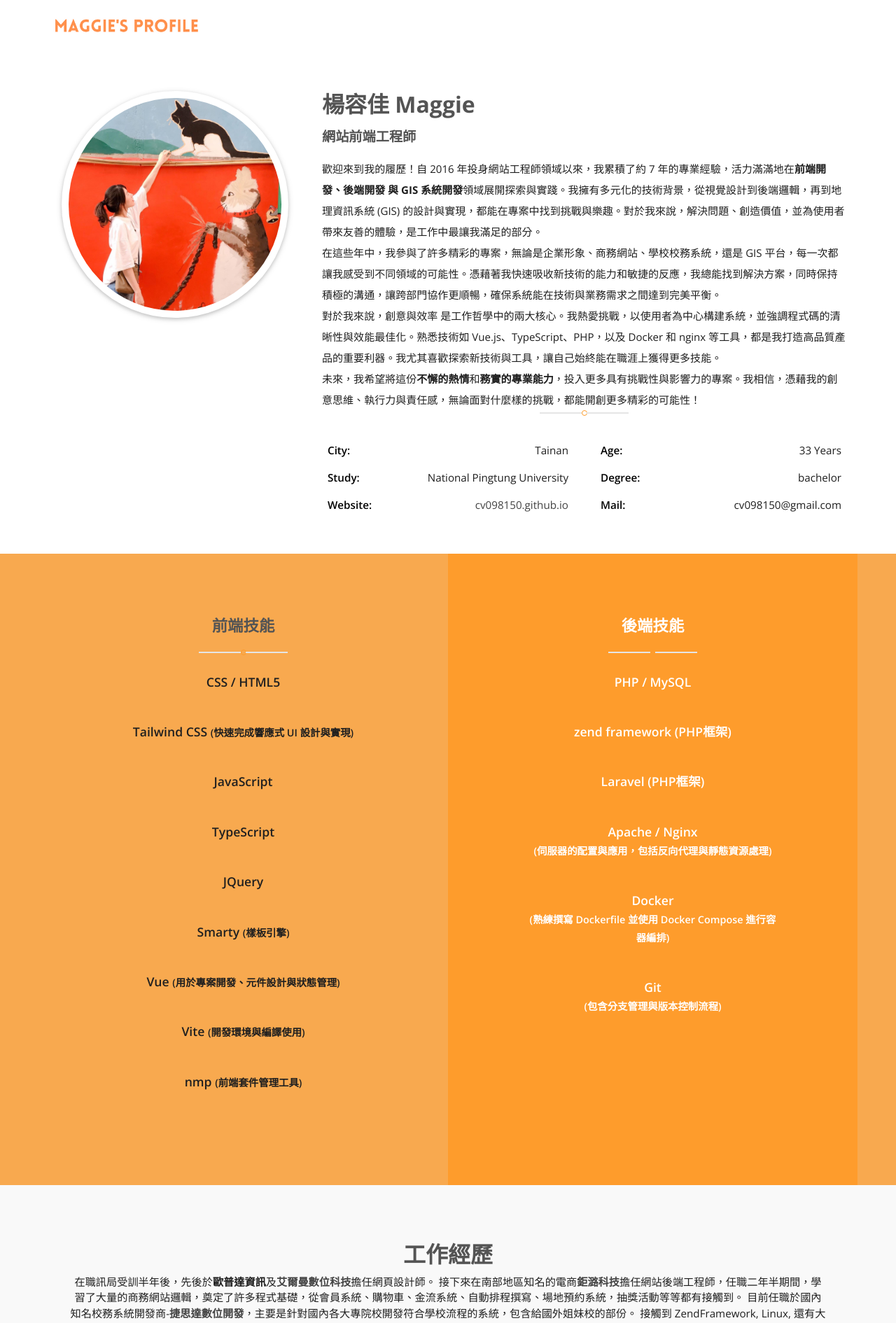
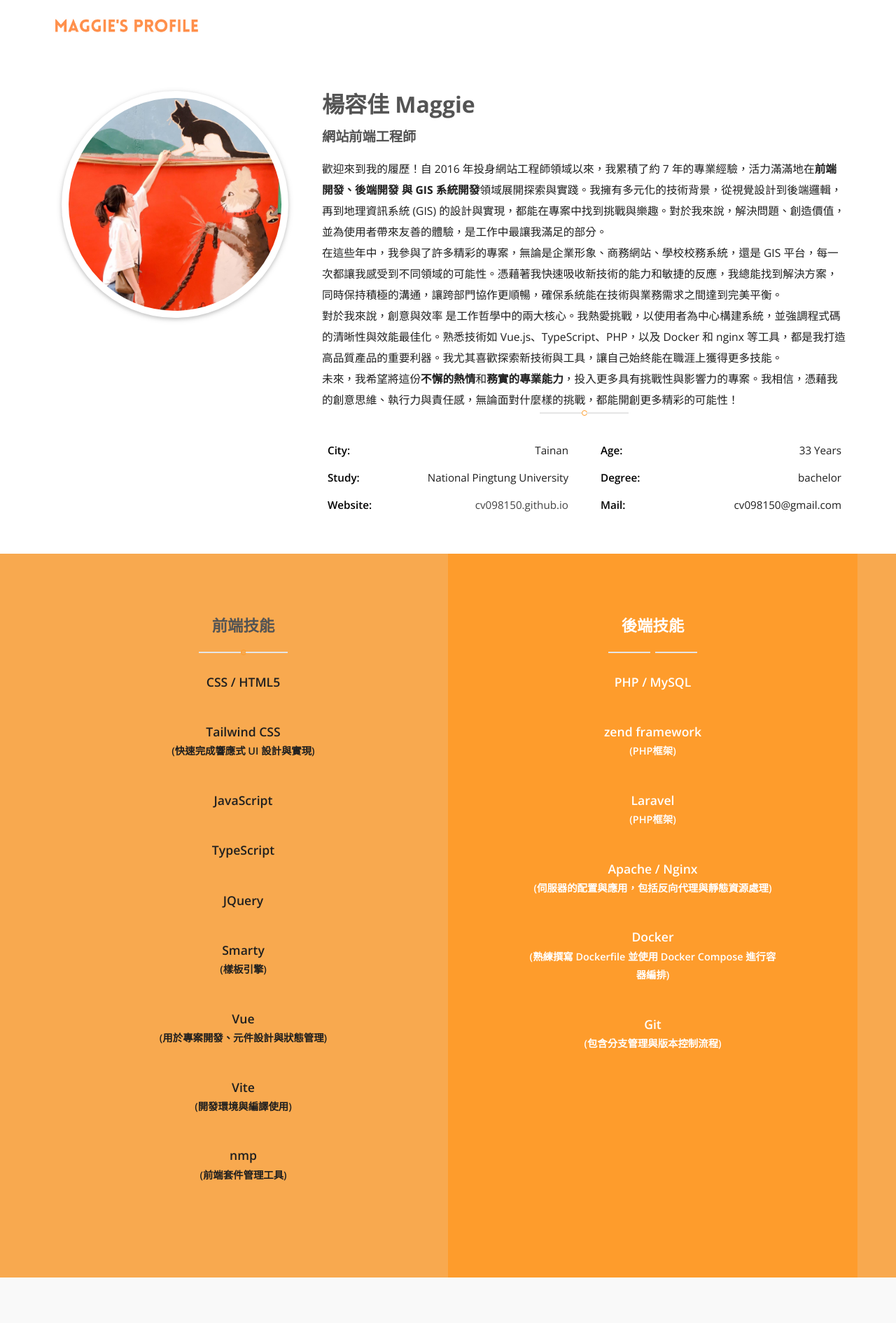
Before and after one commit to cv098150/cv098150.github.io, a Jekyll site: the page built from index.html, in a window 1280 px wide. Shown: the top 1890 px of the page at 70% size. Built offline with Jekyll 4.4.1, drawn with Linux system fonts in a browser that asks for light colours.

Commit message:
style - 調整簡介樣是

```diff
--- a/assets/css/style.css
+++ b/assets/css/style.css
@@ -417,9 +417,9 @@
     margin-top: 15px;
     margin-bottom: 20px; }
   .about-us .about-row .detail-col p {
-    font-size: .94rem;
+    font-size: 0.98rem;;
     line-height: 30px;
-    color: #1f1f1; }
+    color: #1f1f1f; }
   .about-us .about-row .detail-col .info-list {
     margin-top: 30px; }
     .about-us .about-row .detail-col .info-list ul li {
--- a/index.html
+++ b/index.html
@@ -69,7 +69,7 @@
                         <label>CSS / HTML5</label>
                     </li>
                     <li>
-                        <label>Tailwind CSS <span>(快速完成響應式 UI 設計與實現)</span></label>
+                        <label>Tailwind CSS  <br><span>(快速完成響應式 UI 設計與實現)</span></label>
                     </li>
                     <li>
                         <label>JavaScript</label>
@@ -81,16 +81,16 @@
                         <label>JQuery</label>
                     </li>
                     <li>
-                        <label>Smarty <span>(樣板引擎)</span></label>
+                        <label>Smarty  <br><span>(樣板引擎)</span></label>
                     </li>
                     <li>
-                        <label>Vue <span>(用於專案開發、元件設計與狀態管理)</span></label>
+                        <label>Vue  <br><span>(用於專案開發、元件設計與狀態管理)</span></label>
                     </li>
                     <li>
-                        <label>Vite <span>(開發環境與編譯使用)</span></label>
+                        <label>Vite  <br><span>(開發環境與編譯使用)</span></label>
                     </li>
                     <li>
-                        <label>nmp <span>(前端套件管理工具)</span></label>
+                        <label>nmp  <br><span>(前端套件管理工具)</span></label>
                     </li>
                 </ul>
             </div>
@@ -105,10 +105,10 @@
                         <label>PHP / MySQL</label>
                     </li>
                     <li>
-                        <label>zend framework (PHP框架)</label>
+                        <label>zend framework <br> <span>(PHP框架)</span></label>
                     </li>
                     <li>
-                        <label>Laravel (PHP框架)</label>
+                        <label>Laravel <br> <span>(PHP框架)</span></label>
                     </li>
                     <li>
                         <label> Apache / Nginx <br> <span>(伺服器的配置與應用，包括反向代理與靜態資源處理)</span> </label>
```
